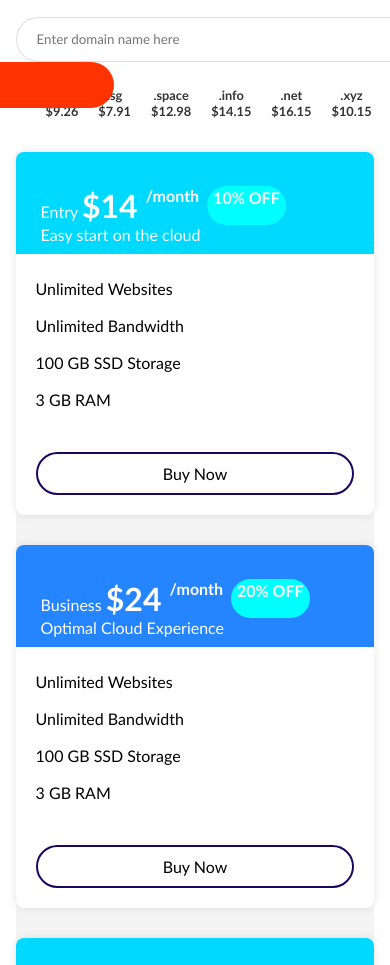
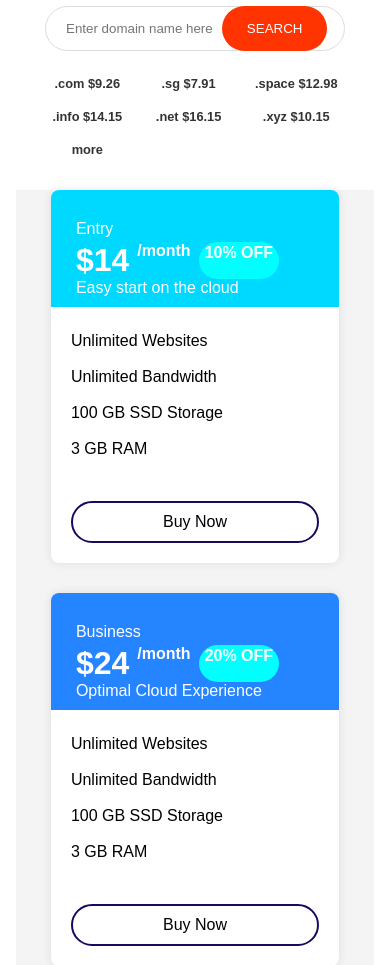
Before and after one commit to UzzalPahan/moshify, a plain HTML site: page index.html in a window 390 px wide. Shown: the part 792-1757 px from the top of the page. Drawn offline with Linux system fonts and the light colour scheme.

Commit message:
fix search bar mobile responsive

```diff
--- a/index.html
+++ b/index.html
@@ -68,7 +68,7 @@
             placeholder="Enter domain name here"
             class="search"
           />
-          <button class="btn search_btn">Search</button>
+          <button class="search_btn">Search</button>
         </div>
         <!-- Search Section End  -->
 
--- a/style.css
+++ b/style.css
@@ -2,7 +2,7 @@
   margin: 0;
   padding: 0;
   box-sizing: border-box;
-  font-family: "Gill Sans", "Gill Sans MT", Calibri, "Trebuchet MS", sans-serif;
+  font-family: sans-serif;
 }
 
 /* Reuseable class start  */
@@ -140,8 +140,24 @@ nav > img {
 .search_btn {
   position: absolute;
   right: 260px;
+  padding: 15px 25px;
+  color: #fff;
+  text-transform: uppercase;
+  background-color: #ff3400;
+  border-radius: 50px;
+  outline: none;
+  border: none;
+  cursor: pointer;
 }
-
+/* responsive  */
+@media screen and (max-width: 768px) {
+  .search {
+    width: 300px;
+  }
+  .search_btn {
+    right: 47px;
+  }
+}
 /* Search Section Start  */
 
 /* Domain Price Section STart  */
@@ -160,6 +176,13 @@ nav > img {
   border-radius: 50px;
   color: #fff;
   cursor: pointer;
+}
+/* responsive  */
+@media screen and (max-width: 768px) {
+  .price {
+    display: grid;
+    grid-template-columns: auto auto auto;
+  }
 }
 /* Domain Price Section STart  */
 
@@ -391,12 +414,12 @@ li {
   font-style: italic;
   color: #5c5577;
 }
-.testimonial_text >h5 {
+.testimonial_text > h5 {
   margin-top: 60px;
-  color:#1b0760;
+  color: #1b0760;
 }
-.testimonial_text >p {
-  color:#919191;
+.testimonial_text > p {
+  color: #919191;
   font-size: 1rem;
 }
 
@@ -421,7 +444,6 @@ li {
 .ads {
   width: 60vw;
   margin: 100px auto;
-
 }
 .ads_text_container {
   display: flex;
```
